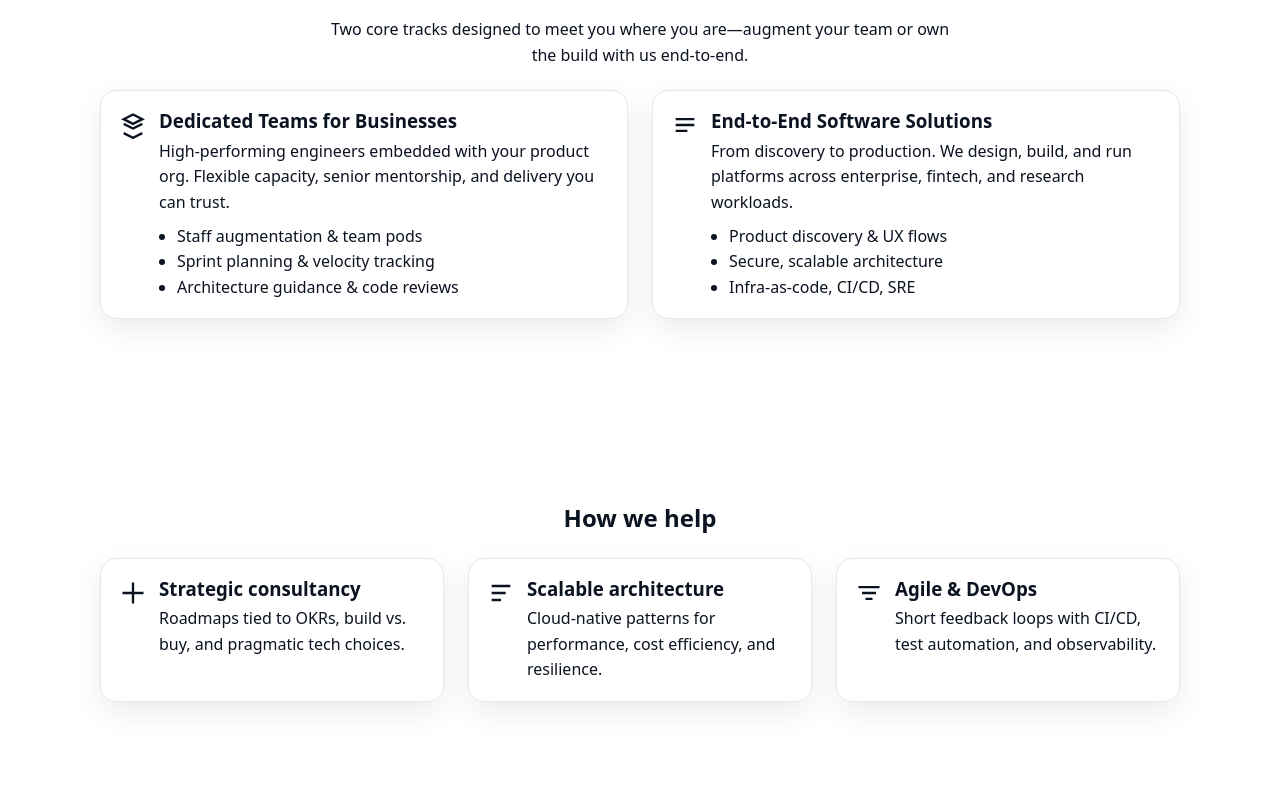
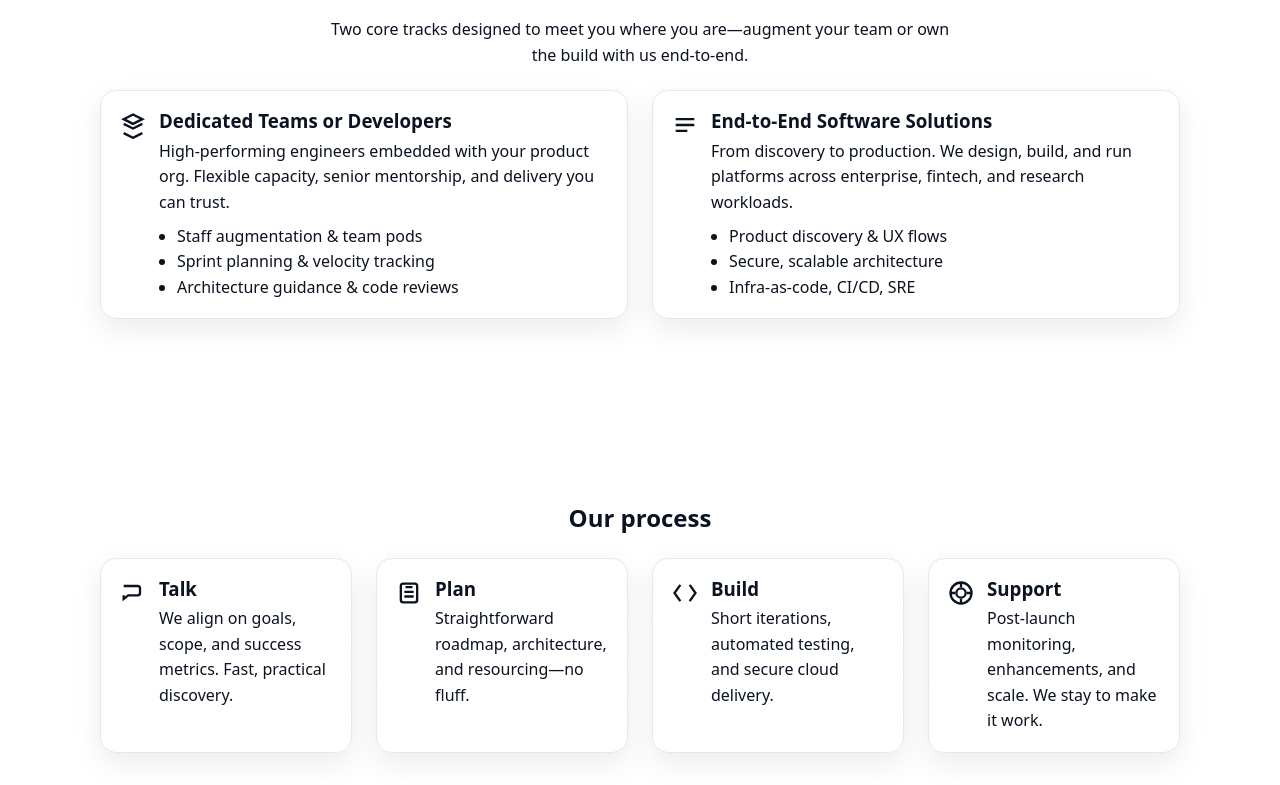
Before and after one commit to LordDraagonLive/startup-navilabs-landing-page, a plain HTML site: page index.html in a window 1280 px wide. Shown: the part 835-1620 px from the top of the page. Drawn offline with Linux system fonts and the light colour scheme.

Commit message:
Content adjusted for SEO

```diff
--- a/index.html
+++ b/index.html
@@ -82,8 +82,13 @@
             grid-template-columns:repeat(3, minmax(0, 1fr))
         }
 
+        /* NEW: 4-up grid for Our process */
+        .grid-4 {
+            grid-template-columns:repeat(4, minmax(0, 1fr))
+        }
+
         @media (max-width: 900px) {
-            .grid-2, .grid-3 {
+            .grid-2, .grid-3, .grid-4 {
                 grid-template-columns:1fr
             }
         }
@@ -678,7 +683,7 @@
                             <path d="M4 19l8 4 8-4"/>
                         </svg>
                         <div>
-                            <h3>Dedicated Teams for Businesses</h3>
+                            <h3>Dedicated Teams or Developers</h3>
                             <p class="muted">High‑performing engineers embedded with your product org. Flexible
                                 capacity, senior mentorship, and delivery you can trust.</p>
                             <ul>
@@ -710,36 +715,54 @@
         </div>
     </section>
 
-    <!-- CAPABILITIES -->
+
+    <!-- CAPABILITIES (UPDATED ONLY THIS SECTION) -->
     <section id="capabilities">
         <div class="container">
-            <h2 style="text-align:center">How we help</h2>
-            <div class="grid grid-3" style="margin-top:18px">
+            <h2 style="text-align:center">Our process</h2>
+            <div class="grid grid-4" style="margin-top:18px">
+                <!-- Talk: chat bubble -->
                 <article class="card feature">
-                    <svg viewBox="0 0 24 24" fill="none" stroke="currentColor" stroke-width="2">
-                        <path d="M3 12h18M12 3v18"/>
+                    <svg viewBox="0 0 24 24" fill="none" stroke="currentColor" stroke-width="2" aria-hidden="true">
+                        <path d="M4 6h12a2 2 0 0 1 2 2v4a2 2 0 0 1-2 2H8l-4 3v-3"/>
                     </svg>
                     <div>
-                        <h3>Strategic consultancy</h3>
-                        <p class="muted">Roadmaps tied to OKRs, build vs. buy, and pragmatic tech choices.</p>
+                        <h3>Talk</h3>
+                        <p class="muted">We align on goals, scope, and success metrics. Fast, practical discovery.</p>
                     </div>
                 </article>
+                <!-- Plan: clipboard/checklist -->
                 <article class="card feature">
-                    <svg viewBox="0 0 24 24" fill="none" stroke="currentColor" stroke-width="2">
-                        <path d="M4 6h16M4 12h12M4 18h8"/>
+                    <svg viewBox="0 0 24 24" fill="none" stroke="currentColor" stroke-width="2" aria-hidden="true">
+                        <rect x="5" y="4" width="14" height="16" rx="2"/>
+                        <path d="M9 7h6M8 11h8M8 15h8"/>
                     </svg>
                     <div>
-                        <h3>Scalable architecture</h3>
-                        <p class="muted">Cloud‑native patterns for performance, cost efficiency, and resilience.</p>
+                        <h3>Plan</h3>
+                        <p class="muted">Straightforward roadmap, architecture, and resourcing—no fluff.</p>
                     </div>
                 </article>
+                <!-- Build: code brackets -->
                 <article class="card feature">
-                    <svg viewBox="0 0 24 24" fill="none" stroke="currentColor" stroke-width="2">
-                        <path d="M3 7h18M6 12h12M9 17h6"/>
+                    <svg viewBox="0 0 24 24" fill="none" stroke="currentColor" stroke-width="2" aria-hidden="true">
+                        <path d="M8 5l-5 7 5 7"/>
+                        <path d="M16 5l5 7-5 7"/>
                     </svg>
                     <div>
-                        <h3>Agile & DevOps</h3>
-                        <p class="muted">Short feedback loops with CI/CD, test automation, and observability.</p>
+                        <h3>Build</h3>
+                        <p class="muted">Short iterations, automated testing, and secure cloud delivery.</p>
+                    </div>
+                </article>
+                <!-- Support: lifebuoy -->
+                <article class="card feature">
+                    <svg viewBox="0 0 24 24" fill="none" stroke="currentColor" stroke-width="2" aria-hidden="true">
+                        <circle cx="12" cy="12" r="9"/>
+                        <circle cx="12" cy="12" r="4"/>
+                        <path d="M12 3v4M21 12h-4M12 21v-4M3 12h4"/>
+                    </svg>
+                    <div>
+                        <h3>Support</h3>
+                        <p class="muted">Post‑launch monitoring, enhancements, and scale. We stay to make it work.</p>
                     </div>
                 </article>
             </div>
```
